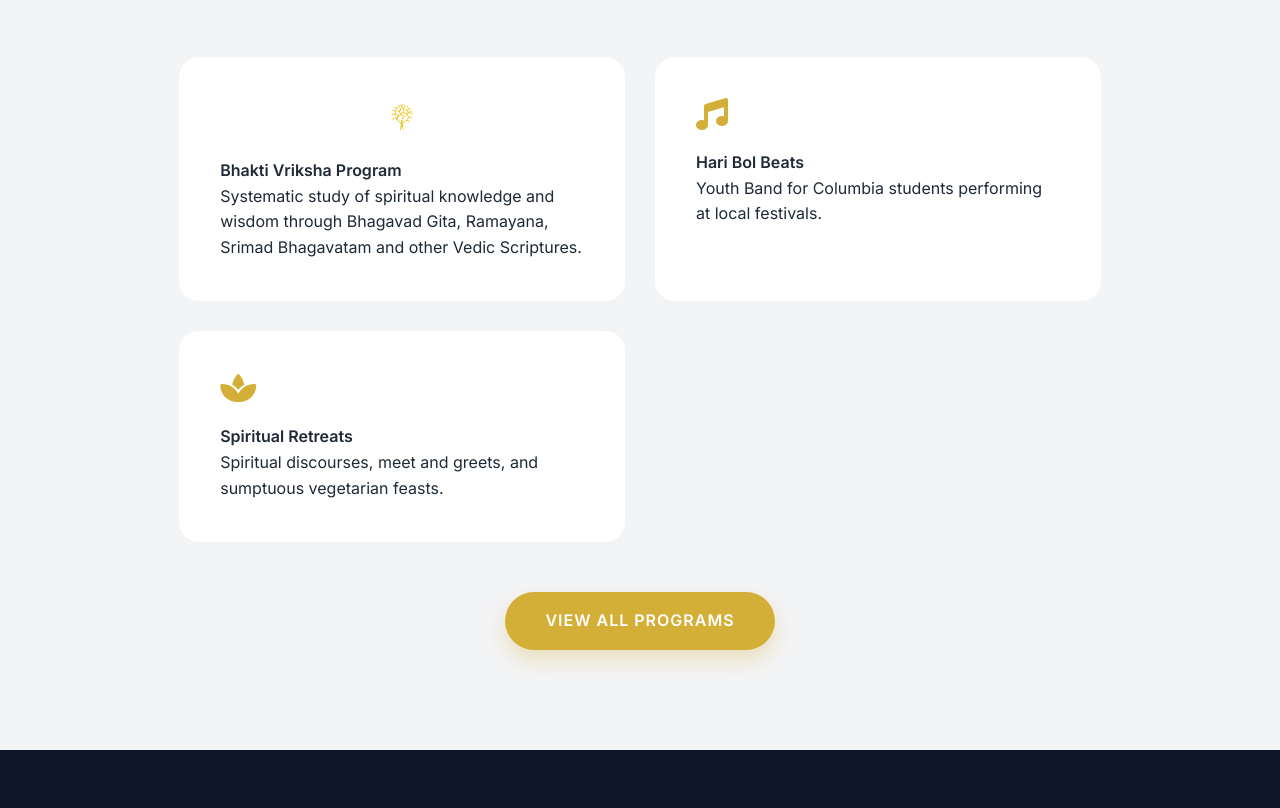
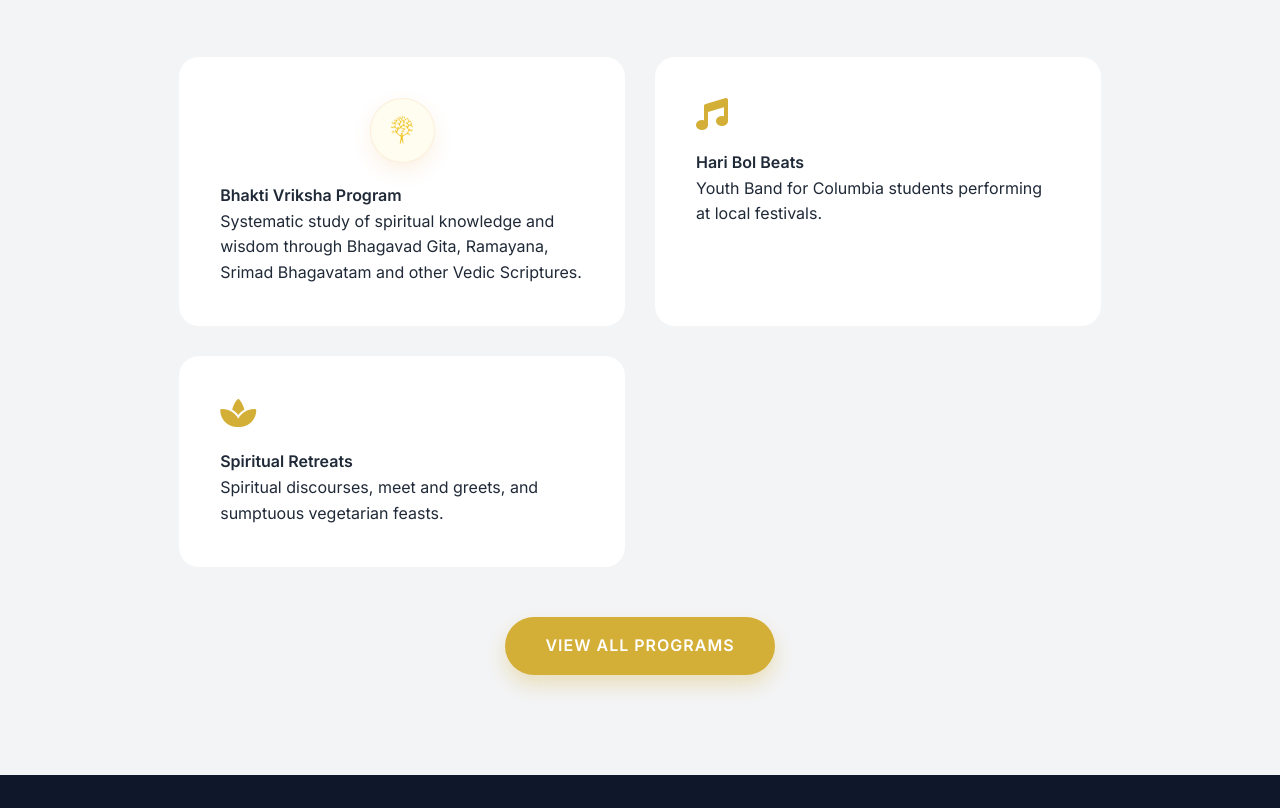
Before and after one commit to piyush20narang/WISE-Coloumbia, a plain HTML site: page index.html in a window 1280 px wide. Shown: the part 2754-3562 px from the top of the page. Drawn offline with nearby package versions, Linux system fonts and the light colour scheme.

Commit message:
Improve Bhakti Vriksha icon visibility with styled circular container

```diff
--- a/index.html
+++ b/index.html
@@ -150,8 +150,10 @@
             </div>
             <div class="vision-grid">
                 <div class="card reveal" style="background: white;">
-                    <img src="assets/images/bhakti_vriksha.png" alt="Bhakti Vriksha"
-                        style="height: 40px; width: auto; margin: 0 auto 20px; display: block; object-fit: contain;">
+                    <div style="width: 65px; height: 65px; background: #fffcf0; border-radius: 50%; display: flex; align-items: center; justify-content: center; margin: 0 auto 20px; box-shadow: 0 8px 20px rgba(223, 142, 29, 0.12); border: 1px solid rgba(223, 142, 29, 0.1);">
+                        <img src="assets/images/bhakti_vriksha.png" alt="Bhakti Vriksha"
+                            style="height: 42px; width: auto; object-fit: contain;">
+                    </div>
                     <h4>Bhakti Vriksha Program</h4>
                     <p>Systematic study of spiritual knowledge and wisdom through Bhagavad Gita, Ramayana, Srimad Bhagavatam and other Vedic Scriptures.</p>
                 </div>
```
